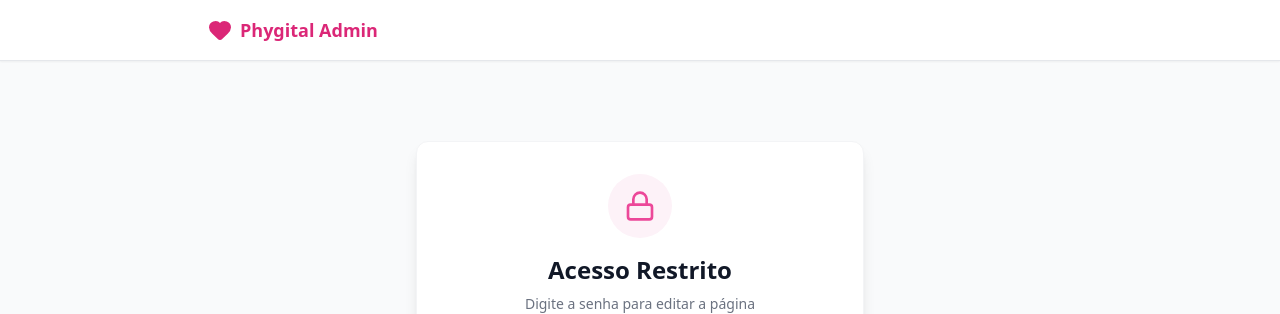
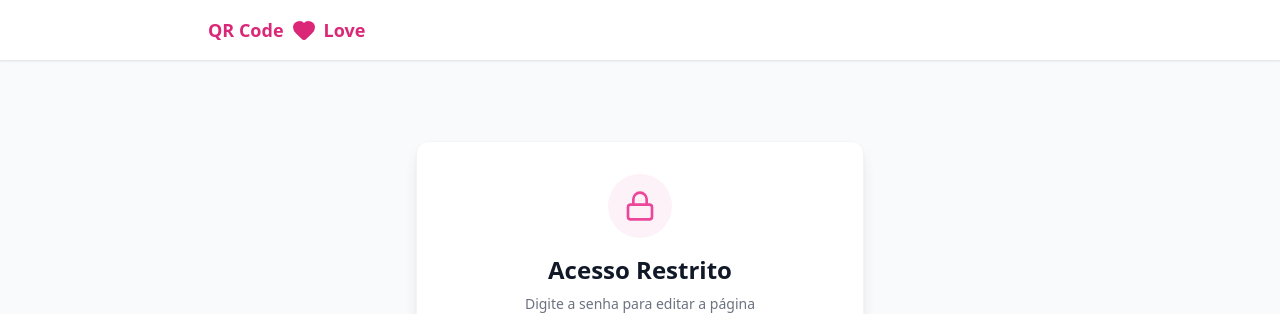
Before and after one commit to leanttro/phygital_casal, a Flask app: template templates/login.html in a window 1280 px wide. Shown: the top 314 px of the page. Run offline with Flask 3, Linux system fonts and the light colour scheme; the template is opened without the code that fills it, so the values that code supplies are empty; some libraries are stand-ins or nearby versions.

Commit message:
Update login.html

```diff
--- a/templates/login.html
+++ b/templates/login.html
@@ -3,7 +3,7 @@
 <head>
     <meta charset="UTF-8">
     <meta name="viewport" content="width=device-width, initial-scale=1.0">
-    <title>Área do Cliente | Phygital</title>
+    <title>Área do Cliente | QR Code Love</title>
     <script src="https://cdn.tailwindcss.com"></script>
     <script src="https://unpkg.com/lucide@latest"></script>
     <script src="https://cdnjs.cloudflare.com/ajax/libs/Sortable/1.15.0/Sortable.min.js"></script>
@@ -36,8 +36,7 @@
     <nav class="bg-white shadow-sm border-b border-gray-200">
         <div class="max-w-4xl mx-auto px-4 py-4 flex justify-between items-center">
             <div class="flex items-center text-pink-600 font-bold text-lg">
-                <i data-lucide="heart" class="w-6 h-6 mr-2 fill-current"></i>
-                Phygital Admin
+                QR Code <i data-lucide="heart" class="w-6 h-6 mx-2 fill-current"></i> Love
             </div>
             {% if is_logged_in %}
             <div class="flex items-center space-x-4">
```
